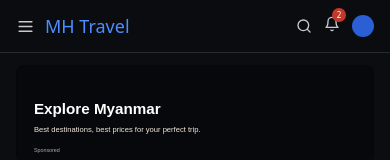
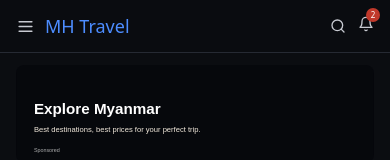
Before and after one commit to mhtravelmm/mhtravelmm, a React (Vite) app: page / in a window 390 px wide. Shown: the top 160 px of the page. Built offline with nearby package versions, Linux system fonts and the light colour scheme.

Commit message:
Move account icon to mobile menu

```diff
--- a/src/components/layout/Header.tsx
+++ b/src/components/layout/Header.tsx
@@ -196,7 +196,7 @@ export function Header({ unreadNotifications }: { unreadNotifications?: number }
               />
             )}
           </div>
-          <Link to="/account" aria-label="Account">
+          <Link to="/account" aria-label="Account" className="hidden sm:inline-flex">
             <div className="h-[22px] w-[22px] rounded-full bg-brand-blueDark" />
           </Link>
         </div>
```
